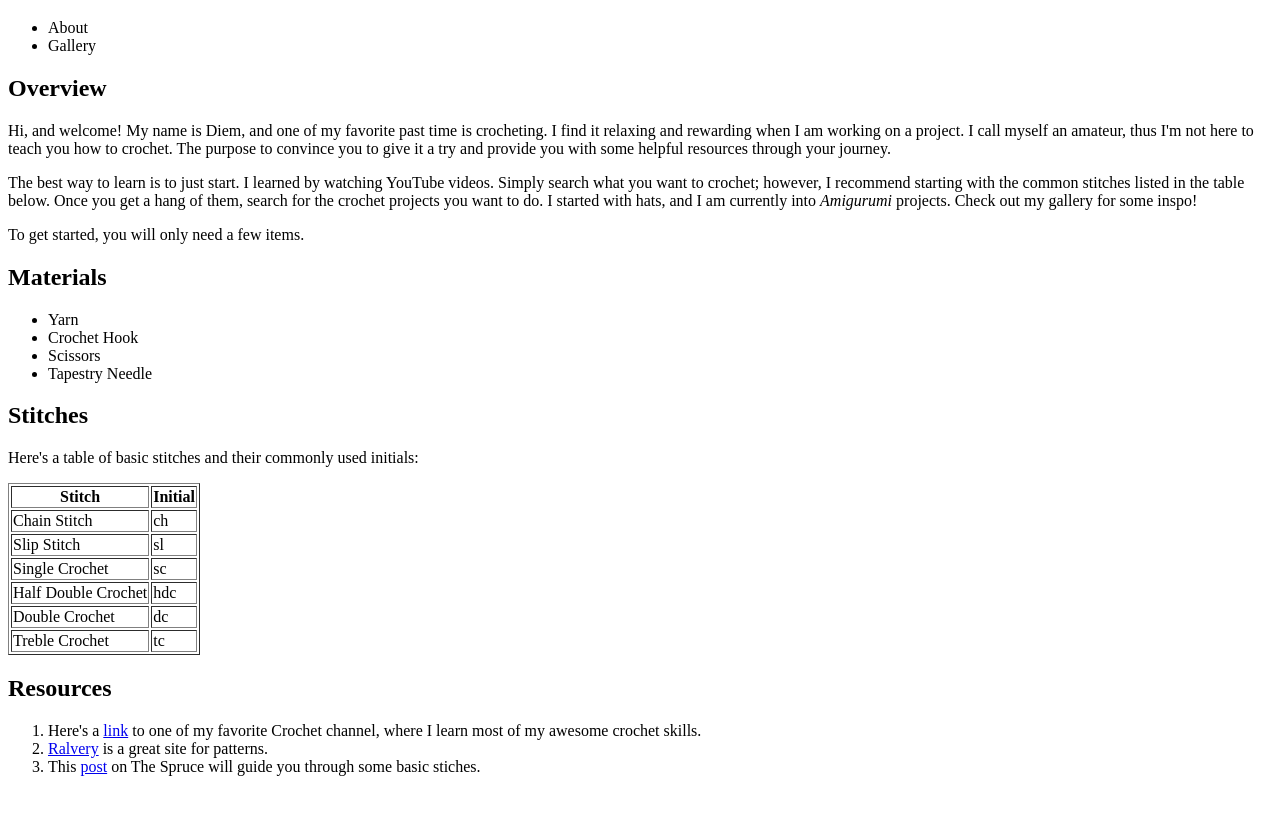
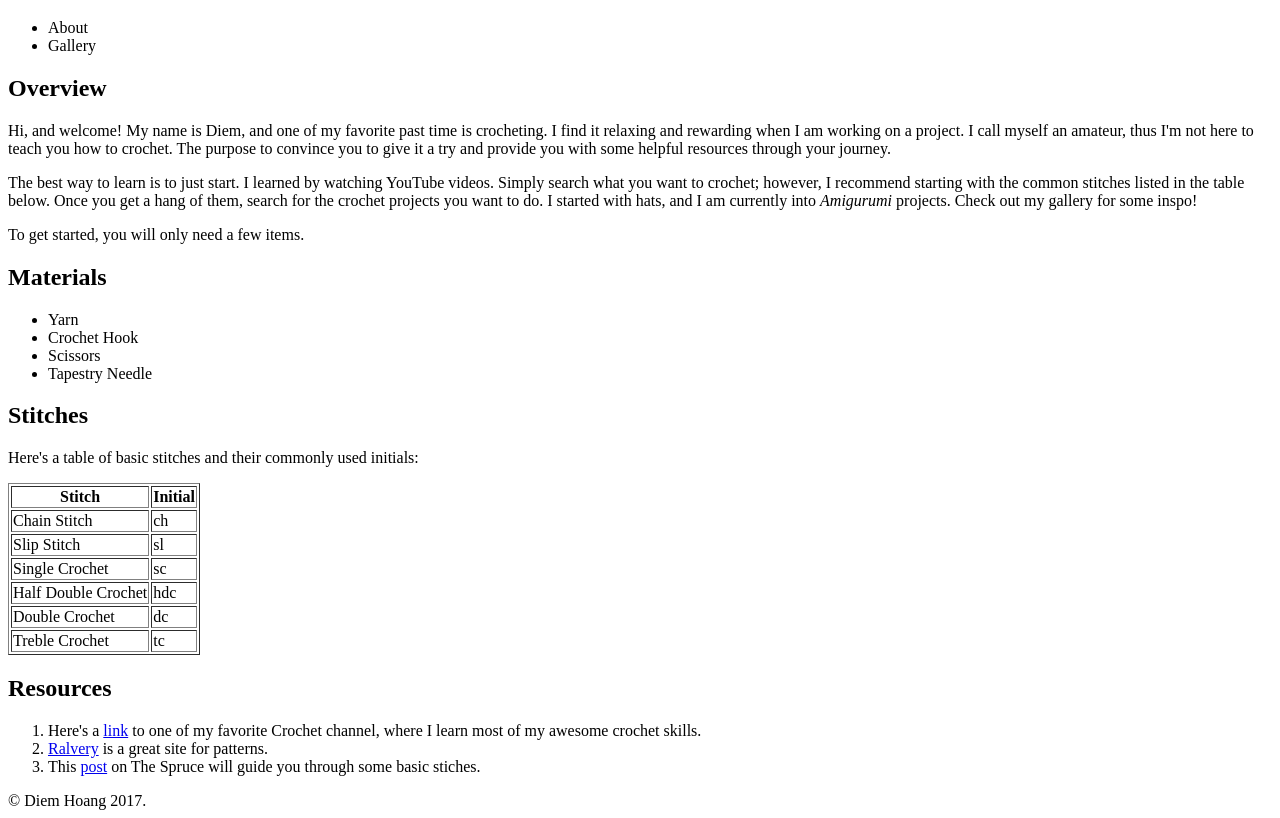
Before and after one commit to diemella/diemella.github.io, a plain HTML site: page index.html in a window 1280 px wide. Shown: the part 61-879 px from the top of the page. Before the commit the page ends 853 px from the top, so only its background shows below. Drawn offline with Linux system fonts and the light colour scheme.

Commit message:
Add copyright in footer

```diff
--- a/index.html
+++ b/index.html
@@ -64,5 +64,6 @@
         <li>This <a href="https://www.thespruce.com/basic-stitches-in-crochet-978516">post</a> on The Spruce will guide you through some basic stiches.</li>
       </ol>
   </section>
+  <footer>&copy; Diem Hoang 2017.</footer>
 </body>
 </html>
```
